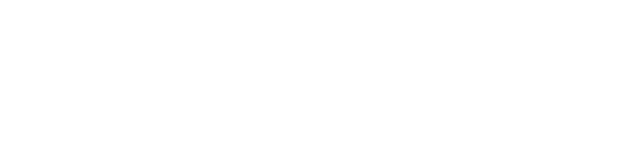
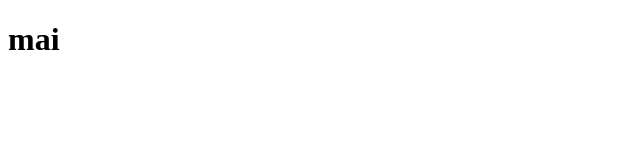
Before and after one commit to o324/M, a plain HTML site: page index.html in a window 1280 px wide. Shown: the whole page, without its empty margins (0-640 px from the left). Drawn offline with Linux system fonts and the light colour scheme.

Commit message:
Update index.html

```diff
--- a/index.html
+++ b/index.html
@@ -7,6 +7,6 @@
     <title>Document</title>
 </head>
 <body>
-
+    <h1>mai</h1>
 </body>
 </html>
```
